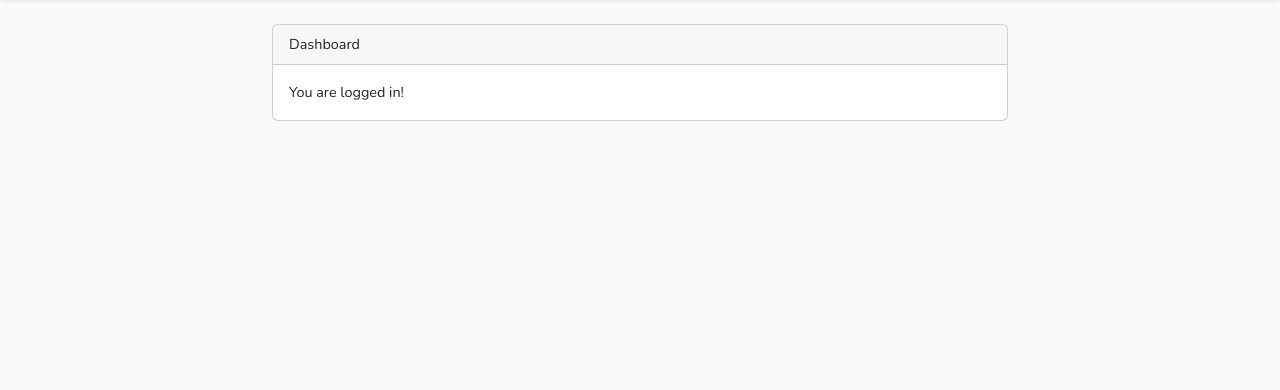
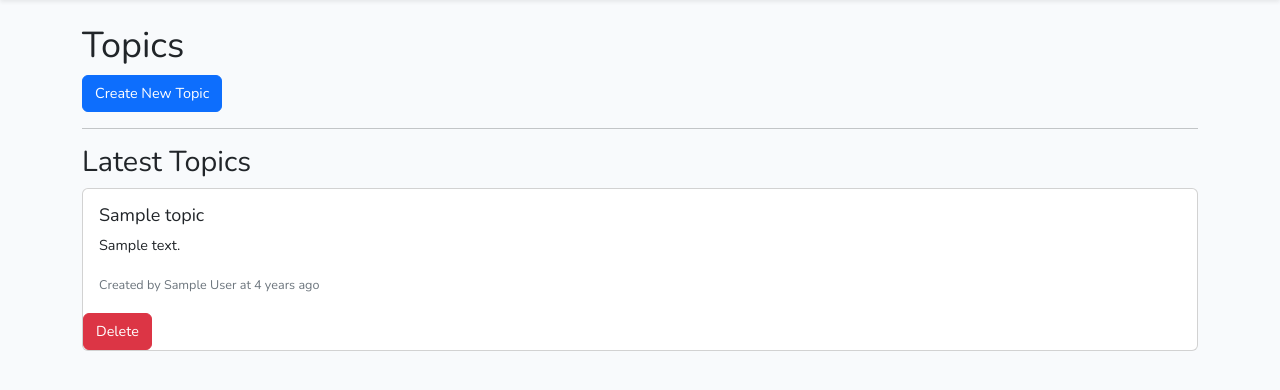
Before and after one commit to S-witsel/prg5herkansing_versie2, a Laravel app: page /home in a window 1280 px wide. Shown: the part 55-445 px from the top of the page. Run offline with Laravel 10, Linux system fonts and the light colour scheme; a user stored in the database is signed in; tables that the repository leaves empty hold one stand-in row (values such as "Sample post"); grey boxes marked "Sample" are stand-in pictures; style sheets or scripts are compiled from the project's sources.

Commit message:
updated topic function

```diff
--- /dev/null
+++ b/app/Http/Controllers/TopicController.php
@@ -0,0 +1,54 @@
+<?php
+
+namespace App\Http\Controllers;
+
+use Illuminate\Http\Request;
+use App\Models\Topic;
+
+class TopicController extends Controller
+{
+
+    public function __construct()
+    {
+        $this->middleware('auth');
+    }
+
+    public function create()
+    {
+        return view('topics.create');
+    }
+
+    public function store(Request $request)
+    {
+        $request->validate([
+            'title' => 'required|max:255',
+            'description' => 'required',
+        ]);
+
+        auth()->user()->topics()->create([
+            'title' => $request->input('title'),
+            'description' => $request->input('description'),
+        ]);
+
+        return redirect()->route('home')->with('success', 'Topic created successfully.');
+    }
+
+    public function index()
+    {
+        $topics = Topic::latest()->get();
+        return view('home', ['topics' => $topics]);
+    }
+
+    public function destroy(Topic $topic)
+    {
+        // Check if the authenticated user is the owner of the topic
+        if (auth()->user()->id !== $topic->user_id) {
+            return redirect()->route('home')->with('error', 'You do not have permission to delete this topic.');
+        }
+
+        // Delete the topic
+        $topic->delete();
+
+        return redirect()->route('home')->with('success', 'Topic deleted successfully.');
+    }
+}
--- /dev/null
+++ b/app/Models/Topic.php
@@ -0,0 +1,21 @@
+<?php
+
+namespace App\Models;
+
+use Illuminate\Database\Eloquent\Factories\HasFactory;
+use Illuminate\Database\Eloquent\Model;
+
+class Topic extends Model
+{
+    use HasFactory;
+
+    protected $fillable = [
+        'title',
+        'description'
+    ];
+
+    public function user()
+    {
+        return $this->belongsTo(User::class);
+    }
+}
--- a/app/Models/User.php
+++ b/app/Models/User.php
@@ -12,11 +12,6 @@ class User extends Authenticatable
 {
     use HasApiTokens, HasFactory, Notifiable;
 
-    /**
-     * The attributes that are mass assignable.
-     *
-     * @var array<int, string>
-     */
     protected $fillable = [
         'name',
         'email',
@@ -27,21 +22,16 @@ class User extends Authenticatable
         'special_rights',
     ];
 
-    /**
-     * The attributes that should be hidden for serialization.
-     *
-     * @var array<int, string>
-     */
+    public function topics()
+    {
+        return $this->hasMany(Topic::class);
+    }
+
     protected $hidden = [
         'password',
         'remember_token',
     ];
 
-    /**
-     * The attributes that should be cast.
-     *
-     * @var array<string, string>
-     */
     protected $casts = [
         'email_verified_at' => 'datetime',
         'password' => 'hashed',
--- a/resources/views/home.blade.php
+++ b/resources/views/home.blade.php
@@ -1,23 +1,41 @@
 @extends('layouts.app')
 
 @section('content')
-<div class="container">
-    <div class="row justify-content-center">
-        <div class="col-md-8">
-            <div class="card">
-                <div class="card-header">{{ __('Dashboard') }}</div>
+    <div class="container">
+        <h1>Topics</h1>
 
+        @if(session('success'))
+            <div class="alert alert-success" role="alert">
+                {{ session('success') }}
+            </div>
+        @endif
+
+        <div>
+            <a href="{{ route('topics.create') }}" class="btn btn-primary">Create New Topic</a>
+        </div>
+
+        <hr>
+
+        <h2>Latest Topics</h2>
+
+        @forelse($topics as $topic)
+            <div class="card mb-3">
                 <div class="card-body">
-                    @if (session('status'))
-                        <div class="alert alert-success" role="alert">
-                            {{ session('status') }}
-                        </div>
-                    @endif
+                    <h5 class="card-title">{{ $topic->title }}</h5>
+                    <p class="card-text">{{ $topic->description }}</p>
+                    <p class="card-text"><small class="text-muted">Created by {{ $topic->user->name }} at {{ $topic->created_at->diffForHumans() }}</small></p>
+                </div>
+                @if(auth()->check() && auth()->user()->id === $topic->user_id)
+                    <form action="{{ route('topics.destroy', $topic) }}" method="post">
+                        @csrf
+                        @method('DELETE')
 
-                    {{ __('You are logged in!') }}
-                </div>
+                        <button type="submit" class="btn btn-danger">Delete</button>
+                    </form>
+                @endif
             </div>
-        </div>
+        @empty
+            <p>No topics available.</p>
+        @endforelse
     </div>
-</div>
 @endsection
--- a/resources/views/layouts/app.blade.php
+++ b/resources/views/layouts/app.blade.php
@@ -36,8 +36,10 @@
                     <!-- Right Side Of Navbar -->
                     <ul class="navbar-nav ms-auto">
 
-                        @if(auth()->check() && auth()->user()->profile_picture)
+                        @if(auth()->user()->profile_picture)
                             <img height="50px" width="50px" src="{{ asset('images/profile_pictures/' . auth()->user()->profile_picture) }}" alt="Profile Picture" class="img-fluid">
+                        @else
+                            <p><em>No profile picture available</em></p>
                         @endif
 
                         <!-- Authentication Links -->
--- a/routes/web.php
+++ b/routes/web.php
@@ -17,11 +17,21 @@ Auth::routes();
 
 use App\Http\Controllers\HomeController;
 
-Route::get('/', [HomeController::class, 'index'])->name('home');
-Route::get('/home', [HomeController::class, 'index'])->name('home');
+//Route::get('/', [HomeController::class, 'index'])->name('home');
+//Route::get('/home', [HomeController::class, 'index'])->name('home');
 
 
 use App\Http\Controllers\UserProfileController;
 
 Route::get('/profile', [UserProfileController::class, 'show'])->name('user.profile');
 Route::patch('/profile', [UserProfileController::class, 'update'])->name('user.profile.update');
+
+
+use App\Http\Controllers\TopicController;
+
+Route::middleware(['auth'])->group(function () {
+    Route::get('/topics/create', [TopicController::class, 'create'])->name('topics.create');
+    Route::post('/topics', [TopicController::class, 'store'])->name('topics.store');
+    Route::get('/home', [TopicController::class, 'index'])->name('home');
+    Route::resource('topics', TopicController::class);
+});
```
Also changed, not shown: resources/views/topics/create.blade.php (added, +23 -0 lines), database/migrations/2024_01_20_113045_create_topics_table.php (added).
